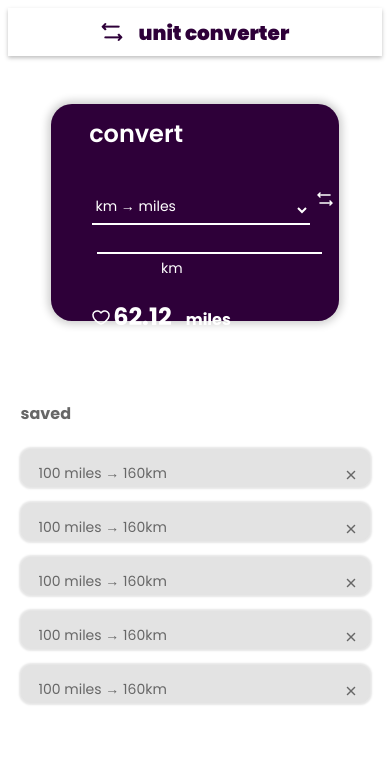
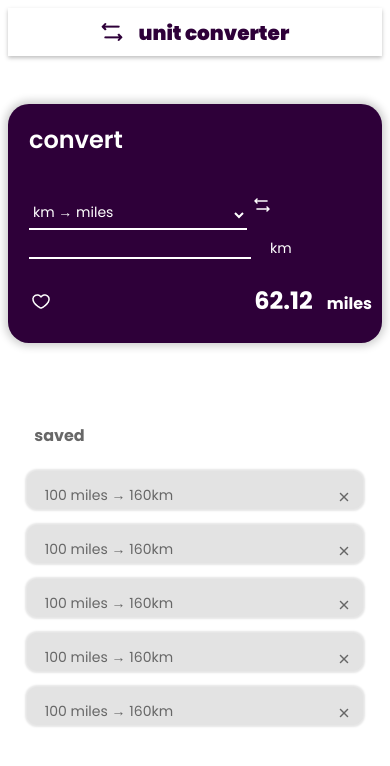
Before and after one commit to omarPerez1987/oxigen_frontend_test, a React (Vite) app: page / in a window 390 px wide. Shown: the top 766 px of the page. Built offline with nearby package versions, Linux system fonts and the light colour scheme.

Commit message:
añadir estilos

```diff
--- a/src/components/cardConvert/CardConvert.jsx
+++ b/src/components/cardConvert/CardConvert.jsx
@@ -7,7 +7,7 @@ const CardConvert = () => {
     <>
       <section>
         <div className="container-select">
-          <div>
+          <div className="container-select-img">
             <select name="select-convert">
               <option value="km">km → miles</option>
               <option value="miles">miles → km</option>
--- a/src/components/cardConvert/cardconvert.css
+++ b/src/components/cardConvert/cardconvert.css
@@ -47,7 +47,7 @@
 
 .container-select input {
   margin: 4px 10px 0px 97px;
-  width: 221px;
+  width: 218px;
   background-color: #2e0039;
   outline: none;
   border: none;
@@ -79,12 +79,15 @@
   line-height: normal;
 }
 
+/* PARTE DE ABAJO DE LA CARD */
+
 .select-convert-container {
   display: flex;
   justify-content: space-between;
 }
 
 .select-convert-container img {
+  justify-self: start;
   margin-top: 30px;
   max-width: 24px;
   height: 24px;
@@ -92,6 +95,7 @@
 }
 
 .select-convert-container h3 {
+  justify-self: end;
   height: 30px;
   flex-shrink: 0;
   color: #fff;
@@ -116,17 +120,26 @@
   line-height: normal;
 }
 
-
 @media screen and (max-width: 767px) {
   .container-select {
     display: flex;
-    flex-direction: column;
+    flex-direction: row;
+    flex-wrap: wrap;
+    justify-content: start;
     align-items: center;
     margin-top: 16px;
   }
 
   .container-select input {
     margin: 4px 10px 0px 0px;
+    width: 218px;
   }
 
+  .container-select p {
+    margin: 4px 8px 0px 9px;
+  }
+
+  .select-convert-container span {
+    margin-right: 10px;
+  }
 }
--- a/src/components/cardSaved/cardSaved.css
+++ b/src/components/cardSaved/cardSaved.css
@@ -7,7 +7,8 @@
   flex-wrap: wrap;
   align-items: center;
   justify-content: space-between;
-  width: 349px;
+  max-width: 349px;
+  width: 100%;
   height: 38px;
   flex-shrink: 0;
   border-radius: 10px;
--- a/src/layout/layout.css
+++ b/src/layout/layout.css
@@ -3,7 +3,6 @@
   flex-direction: column;
   align-items: center;
 }
-
 
 .main-convert {
   display: flex;
@@ -37,13 +36,13 @@ aside {
   display: flex;
   flex-direction: column;
   justify-content: center;
-  max-width: 714px;
+  align-items: center;
+  width: 714px;
 }
 
 .title-saved {
   margin: 80px 0px 22px 0px;
-  display: flex;
-  width: 188px;
+  width: 100%;
   height: 26px;
   flex-shrink: 0;
   color: #676767;
@@ -60,6 +59,7 @@ aside {
   flex-direction: row;
   flex-wrap: wrap;
   gap: 16px;
+  width: 100%;
 }
 
 @media screen and (max-width: 767px) {
@@ -68,4 +68,25 @@ aside {
     flex-direction: column;
     align-items: center;
   }
+
+  .main-convert {
+    padding: 11px 0px 19px 21px;
+    width: auto;
+    height: 209px;
+  }
+
+  aside {
+    width: 90%;
+    text-align: center;
+  }
 }
+
+@media screen and (max-width: 400px) {
+  aside {
+    text-align: start;
+  }
+
+  .title-saved {
+    margin-left: 15px;
+  }
+}
```
